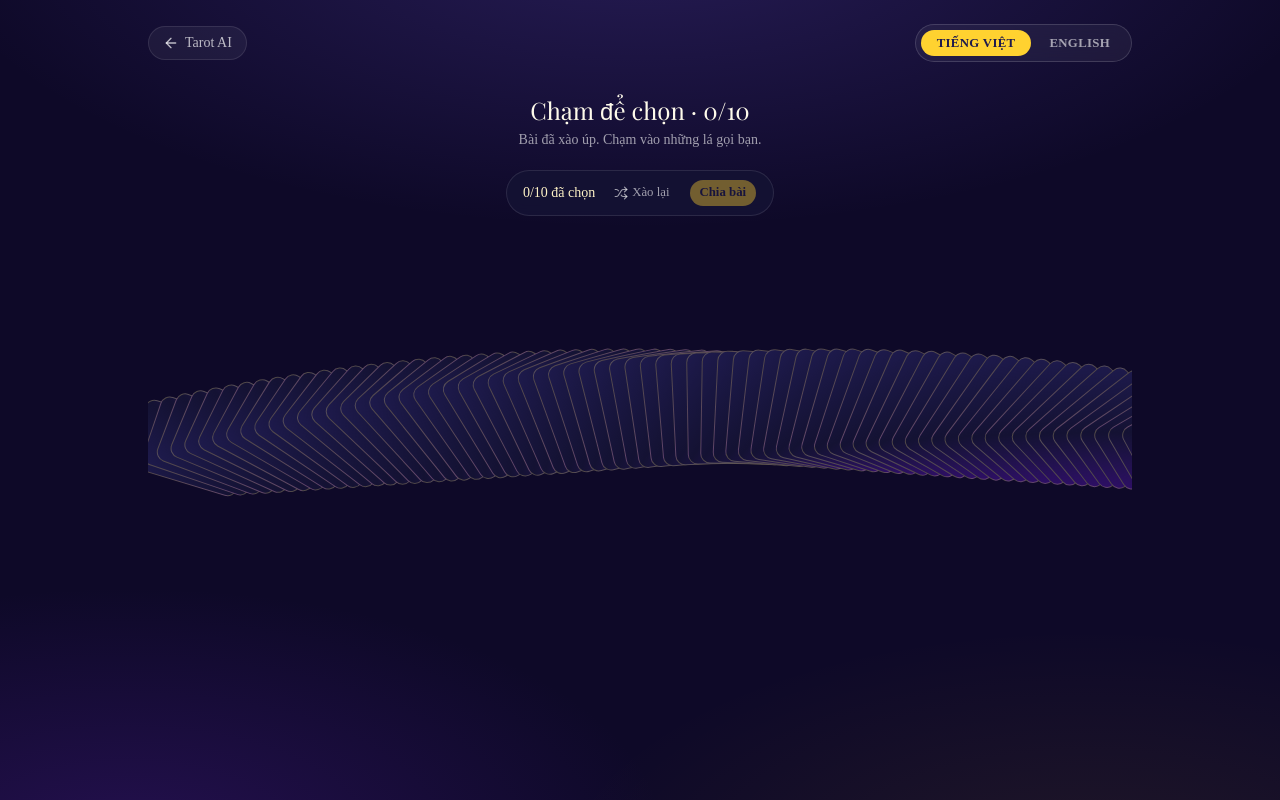
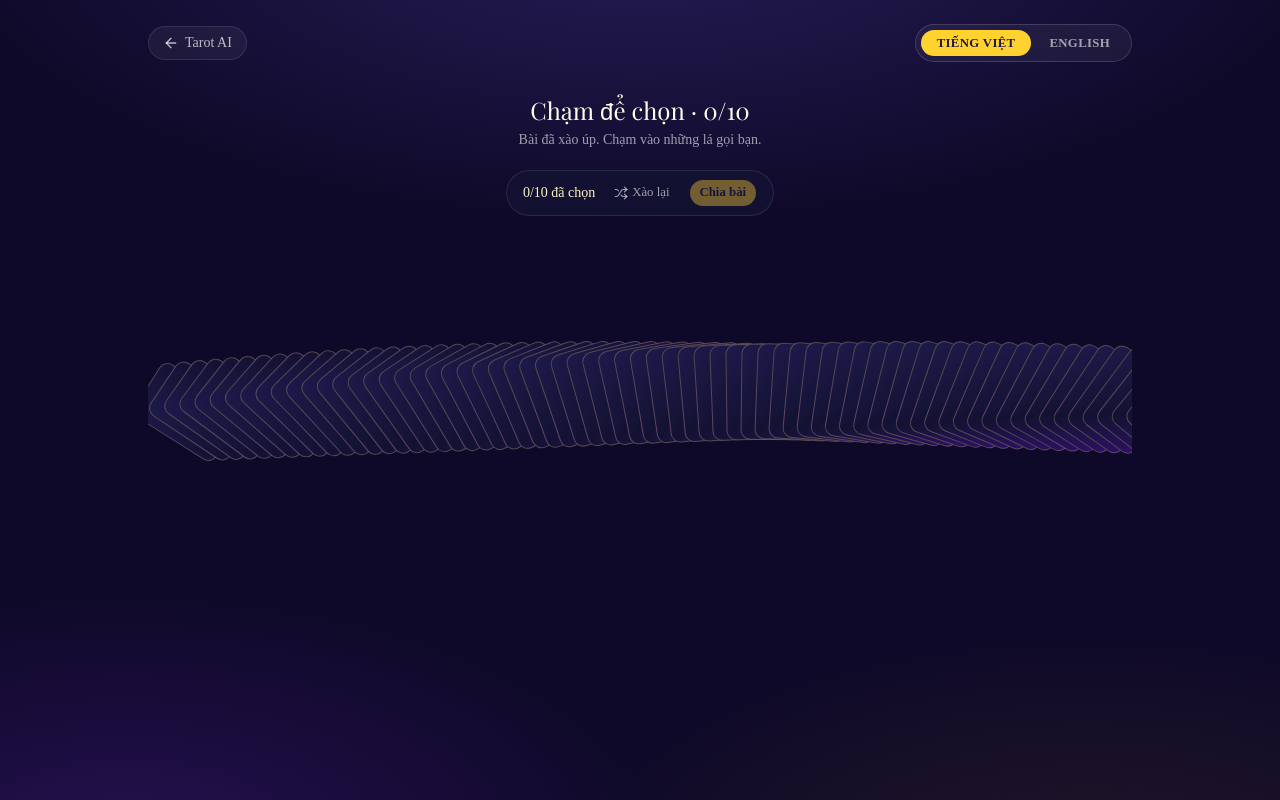
Before and after one commit to TunnTunn/tarot-ai, a Next.js app: page /reading/celtic-cross in a window 1280 px wide. Both pictures are taken after a click on the button "Xào bài để chọn". Built offline with nearby package versions, Linux system fonts and the light colour scheme; a web font is replaced by a local one.

Commit message:
style: fan mong hon, giam cong/xoay

```diff
--- a/components/reading-board.tsx
+++ b/components/reading-board.tsx
@@ -167,15 +167,15 @@ export function ReadingBoard({ spreadId }: { spreadId: SpreadId }) {
 
             <div className="mt-6 overflow-x-auto pb-8">
               <div
-                className="relative mx-auto h-60"
-                style={{ width: fan.length * 14 + 72 }}
+                className="relative mx-auto h-52"
+                style={{ width: fan.length * 15 + 64 }}
               >
                 {fan.map((card, order) => {
                   const center = (fan.length - 1) / 2;
                   const off = order - center;
-                  const angle = off * 1.9;
-                  const x = off * 14;
-                  const y = Math.pow(off / center, 2) * 40;
+                  const angle = off * 1.5;
+                  const x = off * 15;
+                  const y = Math.pow(off / center, 2) * 20;
                   const pickIndex = pickedIds.indexOf(card.id);
                   const selected = pickIndex >= 0;
                   return (
@@ -191,7 +191,7 @@ export function ReadingBoard({ spreadId }: { spreadId: SpreadId }) {
                         zIndex: selected ? 200 + pickIndex : order,
                       }}
                       className={cn(
-                        "absolute bottom-4 h-28 w-[72px] rounded-lg border bg-gradient-to-br from-indigo-950 via-[#141233] to-violet-950 transition-[transform,box-shadow,border-color] duration-150 ease-out",
+                        "absolute bottom-2 h-24 w-16 rounded-lg border bg-gradient-to-br from-indigo-950 via-[#141233] to-violet-950 transition-[transform,box-shadow,border-color] duration-150 ease-out",
                         selected
                           ? "border-amber-300 shadow-[0_0_20px_-4px_rgba(251,191,36,0.7)]"
                           : "border-amber-200/25 hover:border-amber-200/60",
```
